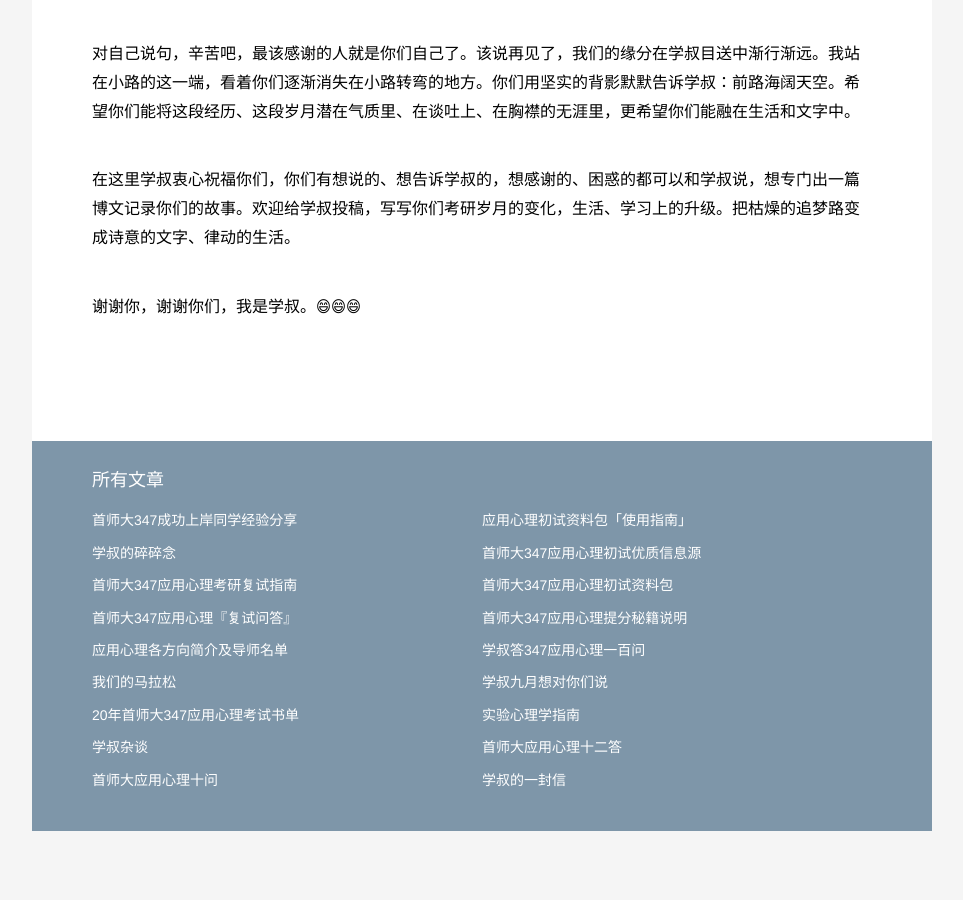
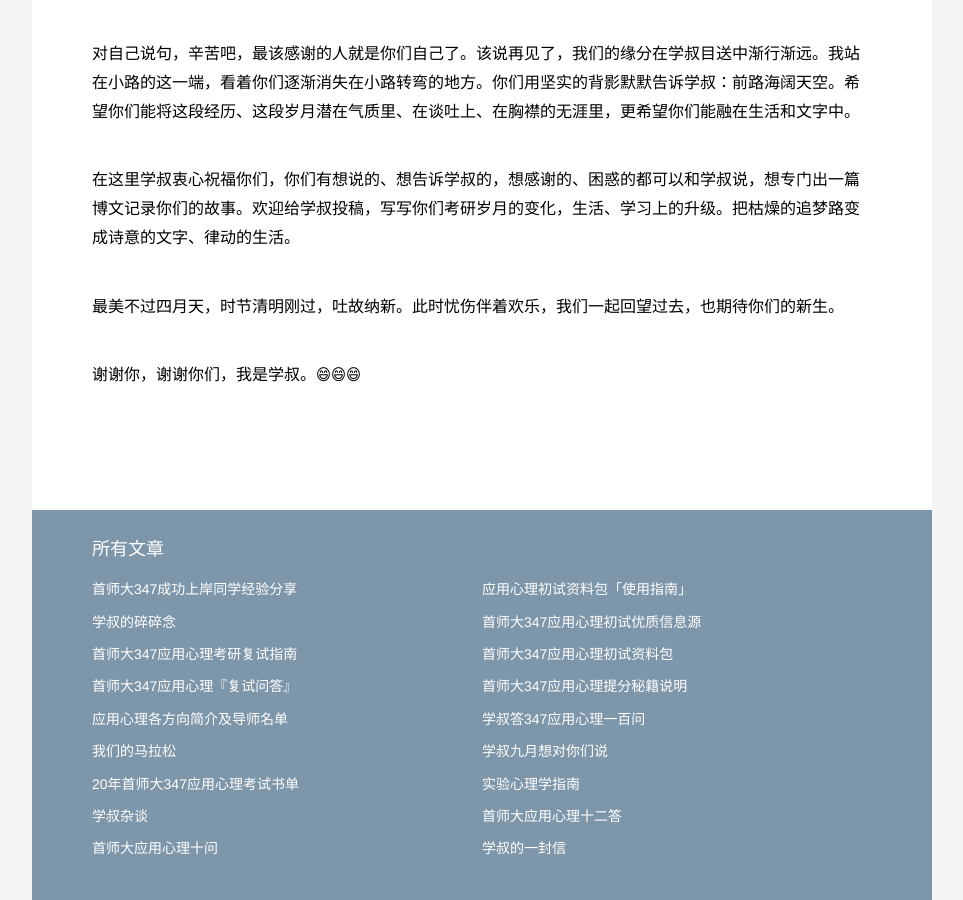
Before and after one commit to zapp926/cnu.github.io, a Jekyll site: the page built from _posts/2019-04-15-experience.md, in a window 1280 px wide and 900 px high, scrolled down 6745 px. Shown: the whole window, without its empty margins (158-1121 px from the left). Built offline with Jekyll 4.4.1, drawn with Linux system fonts in a browser that asks for light colours; before the commit the page ends 7576 px from its top, so only the background shows below that.

Commit message:
Update 2019-04-15-experience.md

```diff
--- a/_posts/2019-04-15-experience.md
+++ b/_posts/2019-04-15-experience.md
@@ -116,4 +116,6 @@ description: 最美不过四月天，时节清明刚过，吐故纳新。此时
 
 在这里学叔衷心祝福你们，你们有想说的、想告诉学叔的，想感谢的、困惑的都可以和学叔说，想专门出一篇博文记录你们的故事。欢迎给学叔投稿，写写你们考研岁月的变化，生活、学习上的升级。把枯燥的追梦路变成诗意的文字、律动的生活。
 
+最美不过四月天，时节清明刚过，吐故纳新。此时忧伤伴着欢乐，我们一起回望过去，也期待你们的新生。
+
 谢谢你，谢谢你们，我是学叔。😄😄😄
```
